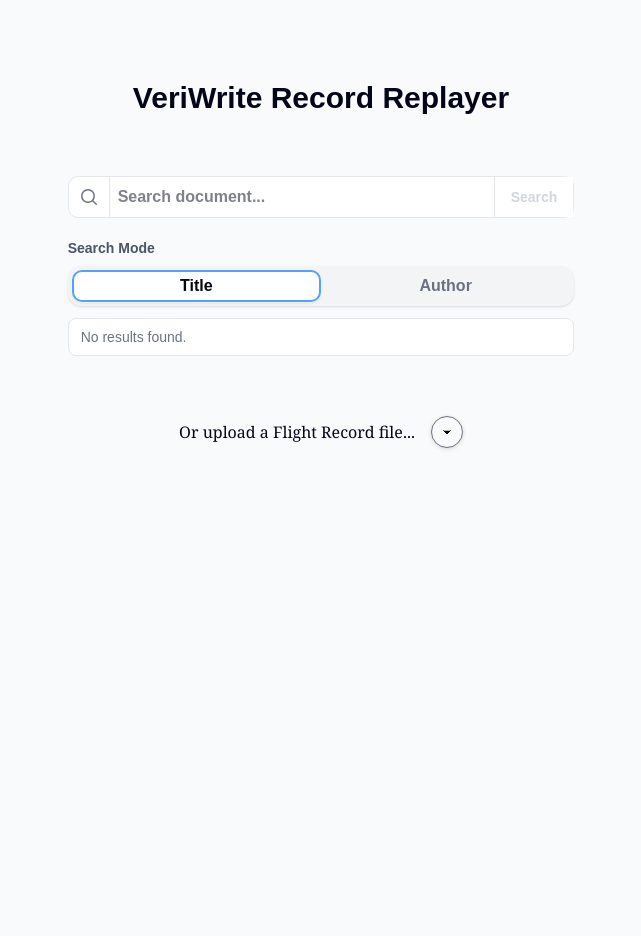
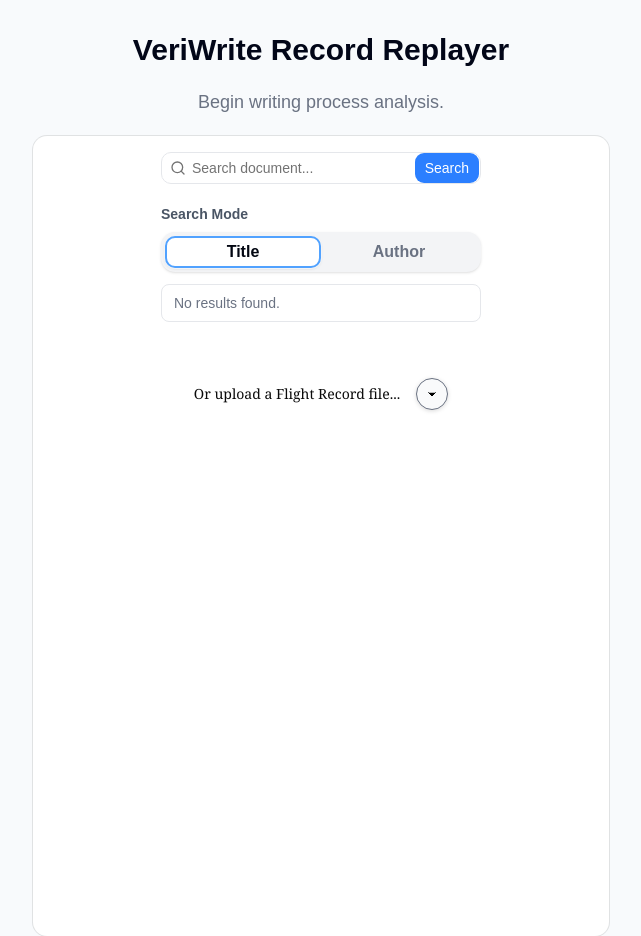
Before and after one commit to Br1d3e/veriwrite, a React (Vite) app in the folder replayer/: page / in a window 1280 px wide. Shown: the whole page, without its empty margins (319-960 px from the left). Before the commit the page ends 880 px from the top, so only its background shows below. Built offline with nearby package versions, Linux system fonts and the light colour scheme.

Commit message:
rewrite record search bar with shadcn-ui components

```diff
--- /dev/null
+++ b/replayer/src/components/CaptionText.jsx
@@ -0,0 +1,13 @@
+export default function CaptionText({
+  text,
+  color = "text-gray-500",
+  size = "text-lg",
+  font = "font-light",
+  className = "",
+}) {
+  return (
+    <>
+      <span className={`${color} ${size} ${font} ${className}`}>{text}</span>
+    </>
+  );
+}
--- a/replayer/src/components/SearchBar.jsx
+++ b/replayer/src/components/RecordSearch.jsx
@@ -4,6 +4,39 @@
   queryAuthor,
   queryTitle,
 } from "../../modules/recordApi.js";
+import { Search } from "lucide-react";
+import { InputGroup, InputGroupAddon, InputGroupInput } from "./ui/input-group";
+import { Button } from "./ui/button.jsx";
+
+function SearchBar({ handleSearch, status, query, setQuery }) {
+  return (
+    <InputGroup className="rounded-lg border w-80 border-gray-200">
+      <InputGroupAddon>
+        <Search />
+      </InputGroupAddon>
+      <InputGroupInput
+        placeholder="Search document..."
+        value={query}
+        onChange={(event) => setQuery(event.target.value)}
+        onKeyDown={(event) => {
+          if (event.key === "Enter") {
+            handleSearch(event);
+          }
+        }}
+      />
+      <InputGroupAddon align="right">
+        <Button
+          type="button"
+          className={"bg-blue-500 hover:bg-blue-400 text-white"}
+          onClick={handleSearch}
+          disabled={status === "loading"}
+        >
+          {status === "loading" ? "Searching" : "Search"}
+        </Button>
+      </InputGroupAddon>
+    </InputGroup>
+  );
+}
 
 function SearchResults({ results, handleResultClick }) {
   return (
@@ -48,7 +81,7 @@
   );
 }
 
-export default function SearchBar({ onRecordLoaded }) {
+export default function RecordSearch({ onRecordLoaded }) {
   const [searchOption, setSearchOption] = useState("title");
   const [query, setQuery] = useState("");
   const [results, setResults] = useState([]);
@@ -102,38 +135,13 @@
   return (
     <>
       {/* Search bar design <!-- From Uiverse.io by emmanuelh-dev -->  */}
-      <div className="grid items-center justify-center p-5 mt-10 grid-rows-1">
-        <form
-          className="rounded-lg border border-gray-200"
-          onSubmit={handleSearch}
-        >
-          <div className="flex">
-            <div className="flex w-10 items-center justify-center rounded-tl-lg rounded-bl-lg border-r border-gray-200 bg-white p-5">
-              <svg
-                viewBox="0 0 20 20"
-                aria-hidden="true"
-                className="pointer-events-none absolute w-5 fill-gray-500 transition"
-              >
-                <path d="M16.72 17.78a.75.75 0 1 0 1.06-1.06l-1.06 1.06ZM9 14.5A5.5 5.5 0 0 1 3.5 9H2a7 7 0 0 0 7 7v-1.5ZM3.5 9A5.5 5.5 0 0 1 9 3.5V2a7 7 0 0 0-7 7h1.5ZM9 3.5A5.5 5.5 0 0 1 14.5 9H16a7 7 0 0 0-7-7v1.5Zm3.89 10.45 3.83 3.83 1.06-1.06-3.83-3.83-1.06 1.06ZM14.5 9a5.48 5.48 0 0 1-1.61 3.89l1.06 1.06A6.98 6.98 0 0 0 16 9h-1.5Zm-1.61 3.89A5.48 5.48 0 0 1 9 14.5V16a6.98 6.98 0 0 0 4.95-2.05l-1.06-1.06Z"></path>
-              </svg>
-            </div>
-            <input
-              type="text"
-              className="w-96 bg-white pl-2 text-base font-semibold outline-0"
-              placeholder="Search document..."
-              id="search-bar"
-              value={query}
-              onChange={(event) => setQuery(event.target.value)}
-            />
-            <button
-              className="border-l border-gray-200 bg-white px-4 text-sm font-semibold text-gray-600 hover:bg-gray-50 disabled:cursor-not-allowed disabled:text-gray-300"
-              type="submit"
-              disabled={!query.trim() || status === "loading"}
-            >
-              {status === "loading" ? "Searching" : "Search"}
-            </button>
-          </div>
-        </form>
+      <div className={`grid items-center justify-center grid-rows-1`}>
+        <SearchBar
+          handleSearch={handleSearch}
+          status={status}
+          query={query}
+          setQuery={setQuery}
+        />
         <fieldset className="mt-5 w-full">
           <legend className="mb-2 text-sm font-semibold text-gray-600">
             Search Mode
--- a/replayer/src/components/Title.jsx
+++ b/replayer/src/components/Title.jsx
@@ -1,7 +1,12 @@
-export default function Title({ title = "VeriWrite Record Replayer" }) {
+export default function Title({
+  title = "VeriWrite Record Replayer",
+  className = "",
+}) {
   return (
     <>
-      <h1 className="text-3xl font-bold justify-self-center mt-20">{title}</h1>
+      <h1 className={`text-3xl font-bold justify-self-center ${className}`}>
+        {title}
+      </h1>
     </>
   );
 }
--- /dev/null
+++ b/replayer/src/components/ui/input-group.jsx
@@ -0,0 +1,150 @@
+import * as React from "react"
+import { cva } from "class-variance-authority";
+
+import { cn } from "@/lib/utils"
+import { Button } from "@/components/ui/button"
+import { Input } from "@/components/ui/input"
+import { Textarea } from "@/components/ui/textarea"
+
+function InputGroup({
+  className,
+  ...props
+}) {
+  return (
+    <div
+      data-slot="input-group"
+      role="group"
+      className={cn(
+        "group/input-group relative flex h-8 w-full min-w-0 items-center rounded-lg border border-input transition-colors outline-none in-data-[slot=combobox-content]:focus-within:border-inherit in-data-[slot=combobox-content]:focus-within:ring-0 has-disabled:bg-input/50 has-disabled:opacity-50 has-[[data-slot=input-group-control]:focus-visible]:border-ring has-[[data-slot=input-group-control]:focus-visible]:ring-3 has-[[data-slot=input-group-control]:focus-visible]:ring-ring/50 has-[[data-slot][aria-invalid=true]]:border-destructive has-[[data-slot][aria-invalid=true]]:ring-3 has-[[data-slot][aria-invalid=true]]:ring-destructive/20 has-[>[data-align=block-end]]:h-auto has-[>[data-align=block-end]]:flex-col has-[>[data-align=block-start]]:h-auto has-[>[data-align=block-start]]:flex-col has-[>textarea]:h-auto dark:bg-input/30 dark:has-disabled:bg-input/80 dark:has-[[data-slot][aria-invalid=true]]:ring-destructive/40 has-[>[data-align=block-end]]:[&>input]:pt-3 has-[>[data-align=block-start]]:[&>input]:pb-3 has-[>[data-align=inline-end]]:[&>input]:pr-1.5 has-[>[data-align=inline-start]]:[&>input]:pl-1.5",
+        className
+      )}
+      {...props} />
+  );
+}
+
+const inputGroupAddonVariants = cva(
+  "flex h-auto cursor-text items-center justify-center gap-2 py-1.5 text-sm font-medium text-muted-foreground select-none group-data-[disabled=true]/input-group:opacity-50 [&>kbd]:rounded-[calc(var(--radius)-5px)] [&>svg:not([class*='size-'])]:size-4",
+  {
+    variants: {
+      align: {
+        "inline-start":
+          "order-first pl-2 has-[>button]:ml-[-0.3rem] has-[>kbd]:ml-[-0.15rem]",
+        "inline-end":
+          "order-last pr-2 has-[>button]:mr-[-0.3rem] has-[>kbd]:mr-[-0.15rem]",
+        "block-start":
+          "order-first w-full justify-start px-2.5 pt-2 group-has-[>input]/input-group:pt-2 [.border-b]:pb-2",
+        "block-end":
+          "order-last w-full justify-start px-2.5 pb-2 group-has-[>input]/input-group:pb-2 [.border-t]:pt-2",
+      },
+    },
+    defaultVariants: {
+      align: "inline-start",
+    },
+  }
+)
+
+function InputGroupAddon({
+  className,
+  align = "inline-start",
+  ...props
+}) {
+  return (
+    <div
+      role="group"
+      data-slot="input-group-addon"
+      data-align={align}
+      className={cn(inputGroupAddonVariants({ align }), className)}
+      onClick={(e) => {
+        if ((e.target).closest("button")) {
+          return
+        }
+        e.currentTarget.parentElement?.querySelector("input")?.focus()
+      }}
+      {...props} />
+  );
+}
+
+const inputGroupButtonVariants = cva("flex items-center gap-2 text-sm shadow-none", {
+  variants: {
+    size: {
+      xs: "h-6 gap-1 rounded-[calc(var(--radius)-3px)] px-1.5 [&>svg:not([class*='size-'])]:size-3.5",
+      sm: "",
+      "icon-xs":
+        "size-6 rounded-[calc(var(--radius)-3px)] p-0 has-[>svg]:p-0",
+      "icon-sm": "size-8 p-0 has-[>svg]:p-0",
+    },
+  },
+  defaultVariants: {
+    size: "xs",
+  },
+})
+
+function InputGroupButton({
+  className,
+  type = "button",
+  variant = "ghost",
+  size = "xs",
+  ...props
+}) {
+  return (
+    <Button
+      type={type}
+      data-size={size}
+      variant={variant}
+      className={cn(inputGroupButtonVariants({ size }), className)}
+      {...props} />
+  );
+}
+
+function InputGroupText({
+  className,
+  ...props
+}) {
+  return (
+    <span
+      className={cn(
+        "flex items-center gap-2 text-sm text-muted-foreground [&_svg]:pointer-events-none [&_svg:not([class*='size-'])]:size-4",
+        className
+      )}
+      {...props} />
+  );
+}
+
+function InputGroupInput({
+  className,
+  ...props
+}) {
+  return (
+    <Input
+      data-slot="input-group-control"
+      className={cn(
+        "flex-1 rounded-none border-0 bg-transparent shadow-none ring-0 focus-visible:ring-0 disabled:bg-transparent aria-invalid:ring-0 dark:bg-transparent dark:disabled:bg-transparent",
+        className
+      )}
+      {...props} />
+  );
+}
+
+function InputGroupTextarea({
+  className,
+  ...props
+}) {
+  return (
+    <Textarea
+      data-slot="input-group-control"
+      className={cn(
+        "flex-1 resize-none rounded-none border-0 bg-transparent py-2 shadow-none ring-0 focus-visible:ring-0 disabled:bg-transparent aria-invalid:ring-0 dark:bg-transparent dark:disabled:bg-transparent",
+        className
+      )}
+      {...props} />
+  );
+}
+
+export {
+  InputGroup,
+  InputGroupAddon,
+  InputGroupButton,
+  InputGroupText,
+  InputGroupInput,
+  InputGroupTextarea,
+}
--- /dev/null
+++ b/replayer/src/components/ui/textarea.jsx
@@ -0,0 +1,20 @@
+import * as React from "react"
+
+import { cn } from "@/lib/utils"
+
+function Textarea({
+  className,
+  ...props
+}) {
+  return (
+    <textarea
+      data-slot="textarea"
+      className={cn(
+        "flex field-sizing-content min-h-16 w-full rounded-lg border border-input bg-transparent px-2.5 py-2 text-base transition-colors outline-none placeholder:text-muted-foreground focus-visible:border-ring focus-visible:ring-3 focus-visible:ring-ring/50 disabled:cursor-not-allowed disabled:bg-input/50 disabled:opacity-50 aria-invalid:border-destructive aria-invalid:ring-3 aria-invalid:ring-destructive/20 md:text-sm dark:bg-input/30 dark:disabled:bg-input/80 dark:aria-invalid:border-destructive/50 dark:aria-invalid:ring-destructive/40",
+        className
+      )}
+      {...props} />
+  );
+}
+
+export { Textarea }
--- a/replayer/src/views/RecordPicker.jsx
+++ b/replayer/src/views/RecordPicker.jsx
@@ -1,13 +1,23 @@
 import Title from "../components/Title";
-import SearchBar from "../components/SearchBar";
+import CaptionText from "../components/CaptionText";
+import RecordSearch from "../components/RecordSearch";
 import FileUpload from "../components/FileUpload";
+import { Card } from "../components/ui/card";
 
 export default function RecordPicker({ onRecordLoaded }) {
   return (
     <>
-      <Title />
-      <SearchBar onRecordLoaded={onRecordLoaded} />
-      <FileUpload onRecordLoaded={onRecordLoaded} />
+      <section className="flex flex-col items-center">
+        <Title className="mt-8" />
+        <CaptionText
+          className="p-5 justify-center"
+          text={"Begin writing process analysis."}
+        />
+      </section>
+      <Card className="mx-auto flex min-h-screen max-w-xl flex-col items-center px-6">
+        <RecordSearch onRecordLoaded={onRecordLoaded} />
+        <FileUpload onRecordLoaded={onRecordLoaded} />
+      </Card>
     </>
   );
 }
```
